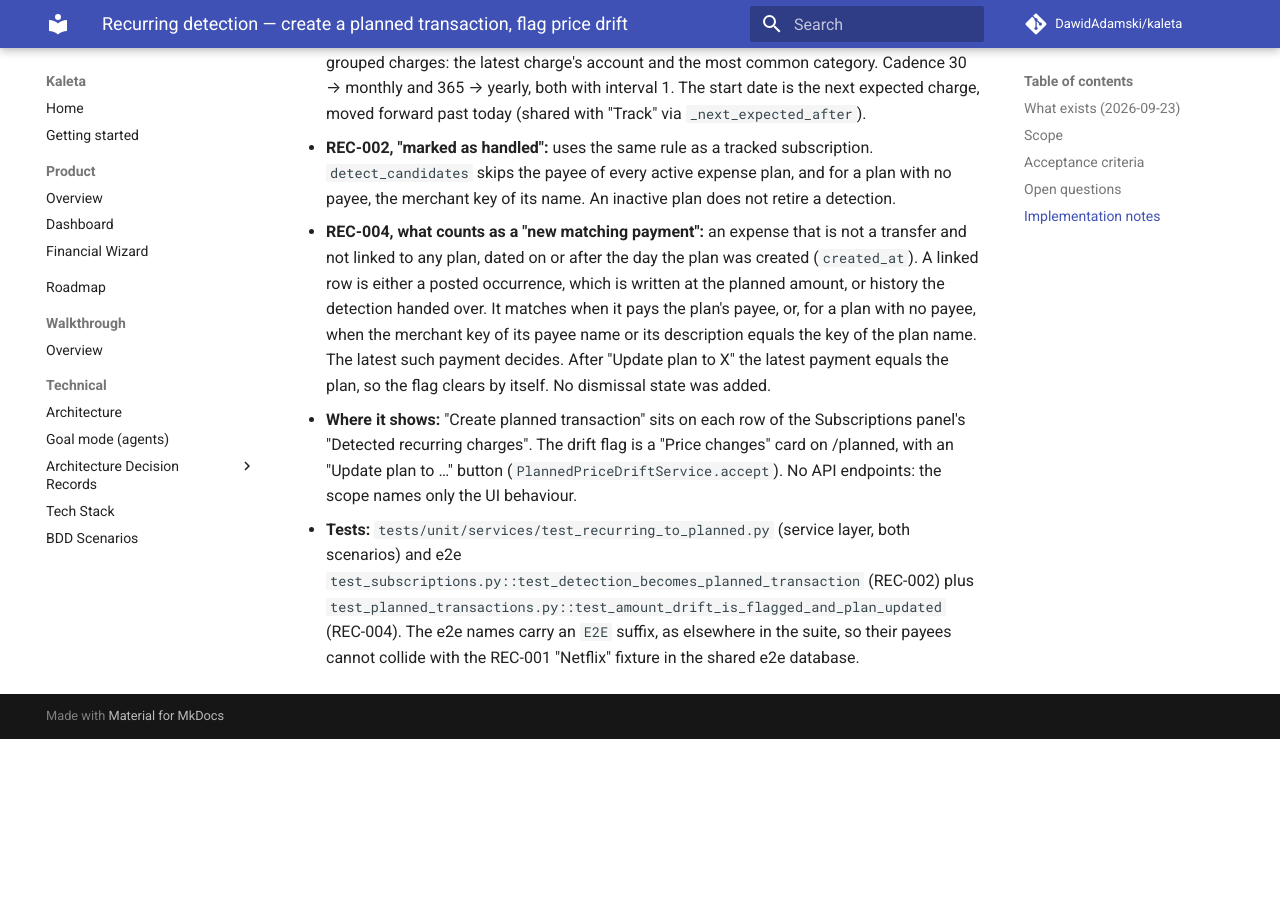
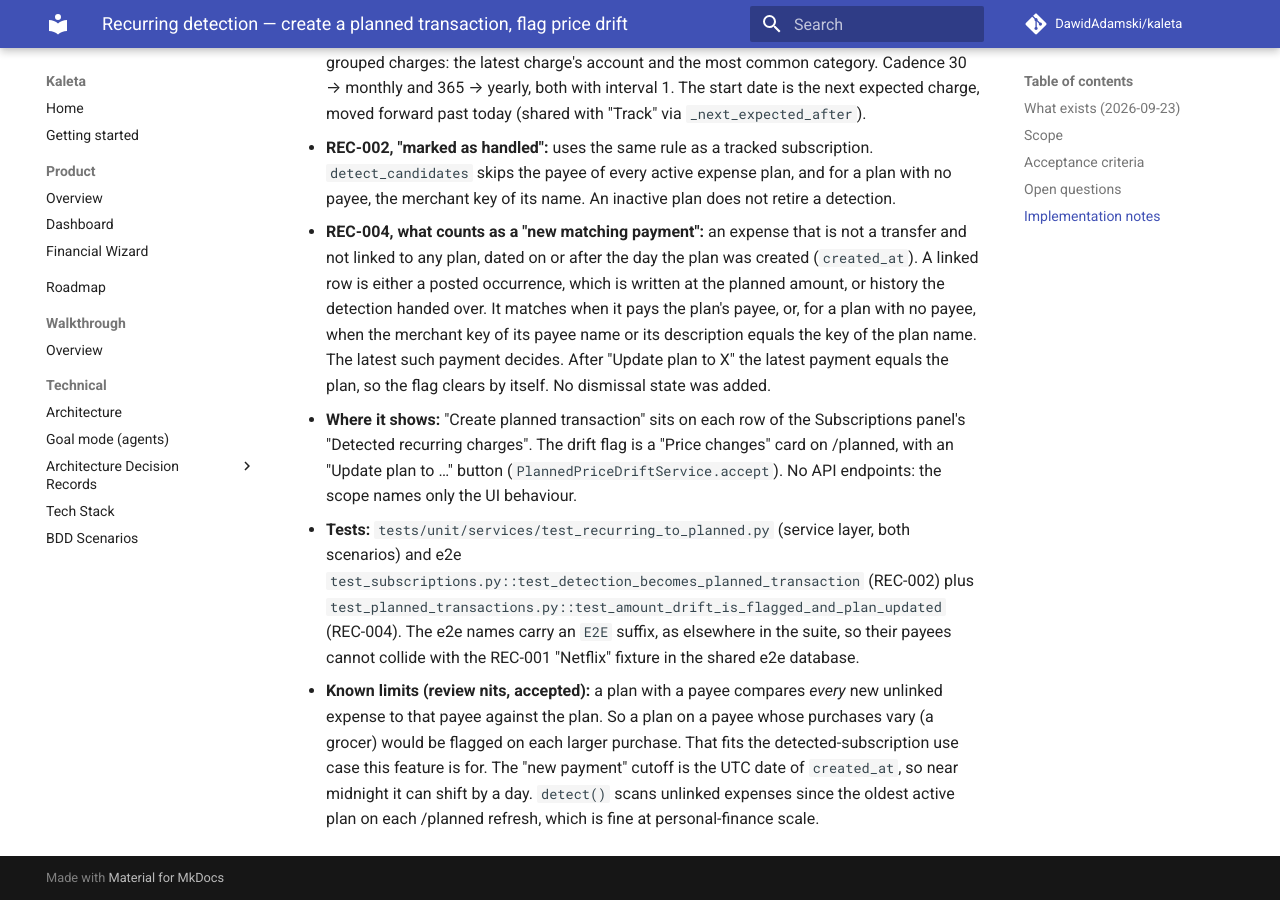
Before and after one commit to DawidAdamski/kaleta, an MkDocs documentation site: the page built from docs/plans/recurring-to-planned.md, in a window 1280 px wide and 900 px high, scrolled down 1535 px. Built offline with MkDocs 1.6.1 and Material for MkDocs 9.7.7, drawn with Linux system fonts in a browser that asks for light colours; comment, search, counter and statistics services are not loaded; before the commit the page ends 2274 px from its top, so only the background shows below that.

Commit message:
docs(plans): record drift-matching limits; chore for merchant-key helper
Co-Authored-By: Claude Opus 5.5 <noreply@anthropic.com>
Claude-Session: https://claude.ai/code/session_01G13kNHdWULrLSsKUgiuQjH

```diff
--- a/docs/plans/recurring-to-planned.md
+++ b/docs/plans/recurring-to-planned.md
@@ -97,3 +97,11 @@ Gap-closing plan for issue #7 (`KAL-REC-002`, `KAL-REC-004`), from
   (REC-004). The e2e names carry an `E2E` suffix, as elsewhere in the
   suite, so their payees cannot collide with the REC-001 "Netflix" fixture
   in the shared e2e database.
+- **Known limits (review nits, accepted):** a plan with a payee compares
+  *every* new unlinked expense to that payee against the plan. So a plan on
+  a payee whose purchases vary (a grocer) would be flagged on each larger
+  purchase. That fits the detected-subscription use case this feature is
+  for. The "new payment" cutoff is the UTC date of `created_at`, so near
+  midnight it can shift by a day. `detect()` scans unlinked expenses since
+  the oldest active plan on each /planned refresh, which is fine at
+  personal-finance scale.
```
Also changed, not shown: docs/plans/chores.md (+5 -0 lines).
